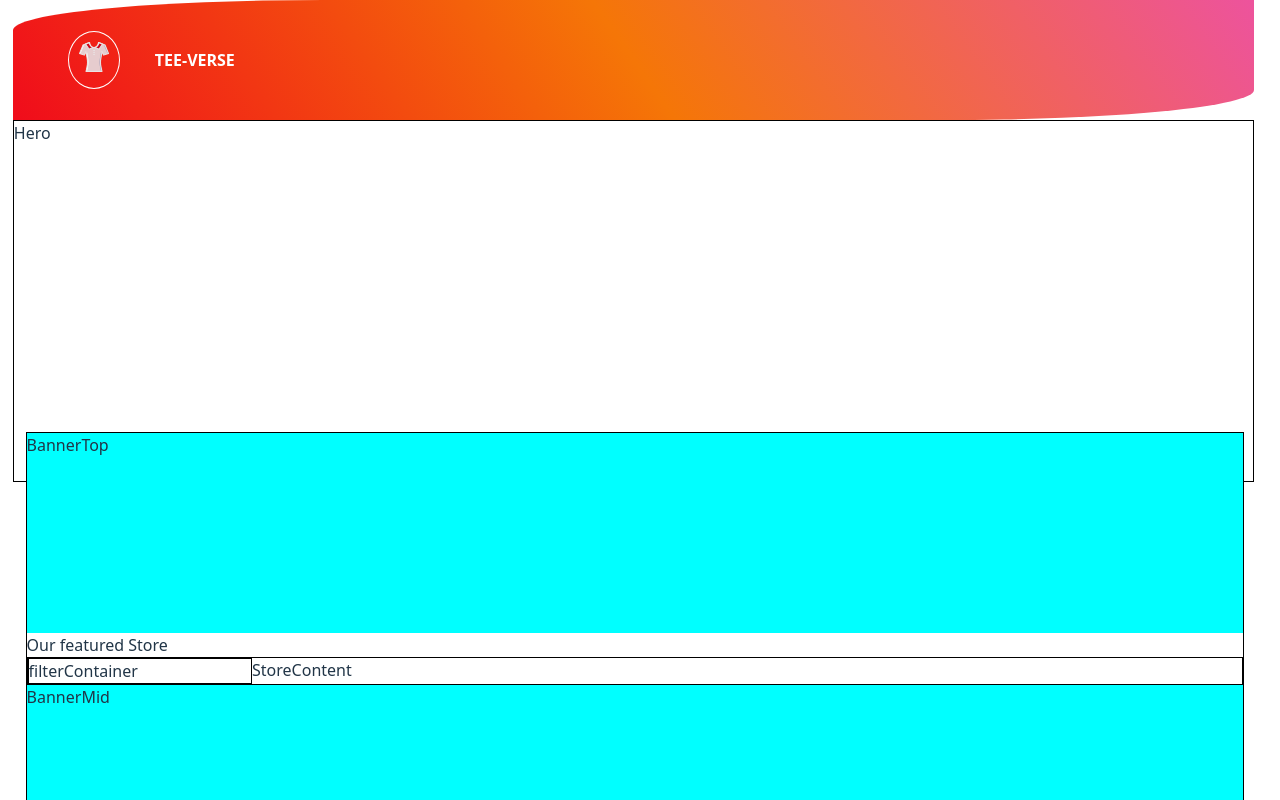
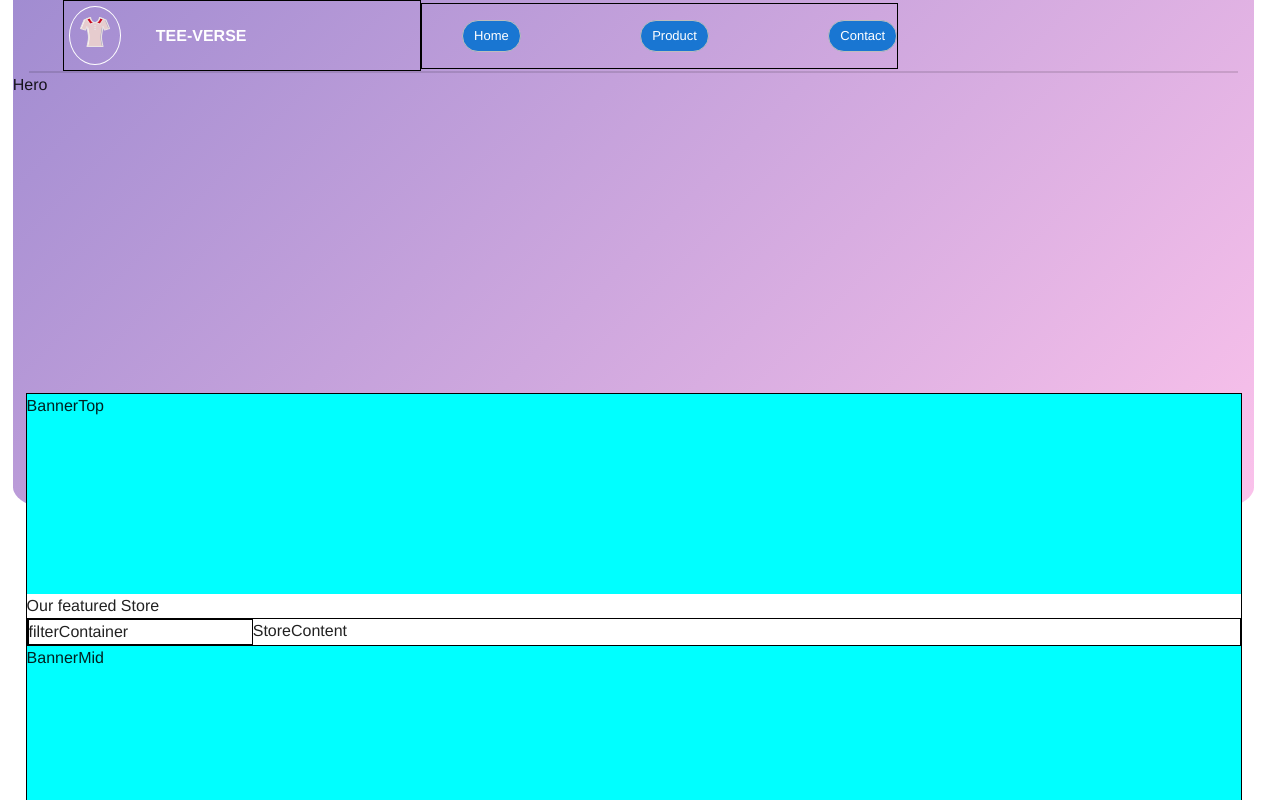
Before and after one commit to Rituraj-Saha/Teeverse, a React (Vite) app: page / in a window 1280 px wide. Shown: the top 800 px of the page. Built offline with nearby package versions, Linux system fonts and the light colour scheme.

Commit message:
themeing added

```diff
--- a/package.json
+++ b/package.json
@@ -12,6 +12,7 @@
   "dependencies": {
     "@emotion/react": "^11.14.0",
     "@emotion/styled": "^11.14.0",
+    "@fontsource/poppins": "^5.2.5",
     "@fontsource/roboto": "^5.2.5",
     "@mui/icons-material": "^7.0.2",
     "@mui/material": "^7.0.2",
--- a/src/App.jsx
+++ b/src/App.jsx
@@ -5,20 +5,33 @@ import "./App.css";
 import Nav from "./components/navigationBar/nav";
 import Hero from "./components/home/heroSection/Hero";
 import Home from "./components/home/Home";
-import '@fontsource/roboto/300.css';
-import '@fontsource/roboto/400.css';
-import '@fontsource/roboto/500.css';
-import '@fontsource/roboto/700.css';
+import "@fontsource/roboto/300.css";
+import "@fontsource/roboto/400.css";
+import "@fontsource/roboto/500.css";
+import "@fontsource/roboto/700.css";
+import GrainyGradiant from "./reusableComponent/backgroundGrainyGrad/GrainyGradiant";
+import { CssBaseline, Divider, ThemeProvider } from "@mui/material";
+import theme, { injectCssVariables } from "./theme/theme";
+
 function App() {
   const [count, setCount] = useState(0);
+  injectCssVariables(theme);
+  return (
+    <ThemeProvider theme={theme}>
+      <CssBaseline />
+      <GrainyGradiant>
+        <Nav />
+        <Divider
+          component="div"
+          variant="middle"
+          sx={{ border: "1px solid", borderColor: "divider" }}
+          orientation="horizontal"
+        />
+        <Hero />
+      </GrainyGradiant>
 
-  return (
-    <>
-      <Nav />
-      <div>
-        <Home />
-      </div>
-    </>
+      <Home />
+    </ThemeProvider>
   );
 }
 
--- a/src/components/home/Home.jsx
+++ b/src/components/home/Home.jsx
@@ -5,6 +5,7 @@ import ContentWrapper from "./content/ContentWrapper";
 import Vision from "./vision/Vision";
 import Testimonial from "./testimonial/Testimonial";
 import Faq from "./content/faq/Faq";
+import GrainyGradiant from "../../reusableComponent/backgroundGrainyGrad/GrainyGradiant";
 const Home = () => {
   return (
     <div className={styles.parent}>
@@ -14,9 +15,11 @@ const Home = () => {
           flexDirection: "column",
         }}
       >
-        <Hero />
+        {/* <GrainyGradiant>
+          <Hero /> */}
 
         <ContentWrapper />
+        {/* </GrainyGradiant> */}
       </div>
 
       <Vision />
--- a/src/components/home/content/contentWrapper.module.css
+++ b/src/components/home/content/contentWrapper.module.css
@@ -3,7 +3,8 @@
   margin-left: 1vw;
   margin-right: 1vw;
   border: 1px solid black;
-  margin-top: -50px;
+  margin-top: -15vh;
   width: 95vw;
   flex-direction: column;
+  z-index: 4;
 }
--- a/src/components/home/heroSection/Hero.module.css
+++ b/src/components/home/heroSection/Hero.module.css
@@ -1,5 +1,14 @@
 .parent {
   display: flex;
-  height: 45vh;
-  border: 1px solid black;
+  height: 55vh;
+  /* border: 1px solid black; */
+  /* background: #f00c1b;
+  border-bottom-left-radius: 55%;
+  border-bottom-right-radius: 55%; */
+  /* background: linear-gradient(
+    55deg,
+    rgba(240, 12, 27, 1) 0%,
+    rgba(245, 118, 7, 1) 50%,
+    rgba(237, 83, 157, 1) 100%
+  ); */
 }
--- a/src/components/navigationBar/Nav.jsx
+++ b/src/components/navigationBar/Nav.jsx
@@ -2,9 +2,39 @@ import React from "react";
 import styles from "./nav.module.css";
 import { ShirtLOGO } from "../../assets/svgAssets";
 import SvgStringRenderer from "../../reusableComponent/SvgReusableRenderer";
+import { Chip, useTheme } from "@mui/material";
+const NAVITEMS = [
+  {
+    label: "Home",
+    onClick: () => {
+      console.log("Home Clicked");
+    },
+  },
+  {
+    label: "Product",
+    onClick: () => {
+      console.log("Product Clicked");
+    },
+  },
+  {
+    label: "Contact",
+    onClick: () => {
+      console.log("Contact Clicked");
+    },
+  },
+];
 function Nav() {
+  const theme = useTheme();
   return (
     <nav className={styles.parent}>
+      <div
+        style={{
+          display: "flex",
+          alignItems: "center",
+          flex: 0.3,
+          border: "1px solid black",
+        }}
+      >
         <div
           style={{
             display: "flex",
@@ -30,6 +60,41 @@ function Nav() {
         >
           TEE-VERSE
         </span>
+      </div>
+
+      <div
+        style={{
+          display: "flex",
+          alignItems: "center",
+          flex: 0.4,
+          border: "1px solid black",
+        }}
+      >
+        <ul
+          style={{
+            display: "flex",
+            justifyContent: "space-between",
+            flex: 1,
+            alignItems: "space-between",
+            alignContent: "space-between",
+          }}
+        >
+          {NAVITEMS.map((itemm, index) => {
+            return (
+              <Chip
+                label={itemm.label}
+                key={index}
+                onClick={itemm.onClick}
+                variant="outlined"
+                sx={{
+                  background: theme.palette.primary.main,
+                  color: "#FFF",
+                }}
+              ></Chip>
+            );
+          })}
+        </ul>
+      </div>
       <div></div>
     </nav>
   );
--- a/src/components/navigationBar/nav.module.css
+++ b/src/components/navigationBar/nav.module.css
@@ -1,11 +1,7 @@
 .parent {
   display: flex;
-  background: #f00c1b;
-  background: linear-gradient(55deg,rgba(240, 12, 27, 1) 0%, rgba(245, 118, 7, 1) 50%, rgba(237, 83, 157, 1) 100%);
-  height: 15vh;
-  border-top-left-radius: 25%;
-  border-bottom-right-radius: 25%;
+  flex: 1;
+  height: 12vh;
   align-items: center;
   padding-left: 50px;
-  /* justify-content: center; */
 }
--- /dev/null
+++ b/src/reusableComponent/backgroundGrainyGrad/GrainyGradiant.jsx
@@ -0,0 +1,7 @@
+import React from "react";
+import styles from "./grainyGradiant.module.css";
+const GrainyGradiant = (props) => {
+  return <div className={styles.parent}>{props.children}</div>;
+};
+
+export default GrainyGradiant;
--- /dev/null
+++ b/src/reusableComponent/backgroundGrainyGrad/grainyGradiant.module.css
@@ -0,0 +1,10 @@
+.parent {
+  display: flex;
+  flex-direction: column;
+  margin: 0;
+  background: linear-gradient(135deg, #a18cd1, #fbc2eb);
+  position: relative;
+  overflow: hidden;
+  border-bottom-left-radius: 5%;
+  border-bottom-right-radius: 5%;
+}
--- /dev/null
+++ b/src/theme/theme.js
@@ -0,0 +1,59 @@
+// theme.js
+import { createTheme } from "@mui/material/styles";
+
+const theme = createTheme({
+  palette: {
+    primary: {
+      main: "#1976d2", // Replace with your desired primary color
+    },
+    secondary: {
+      main: "#dc004e", // Replace with your desired secondary color
+    },
+    error: {
+      main: "#f44336",
+    },
+    warning: {
+      main: "#ff9800",
+    },
+    info: {
+      main: "#2196f3",
+    },
+    success: {
+      main: "#4caf50",
+    },
+    // You can add custom colors too
+    custom: {
+      light: "#f0f0f0",
+      main: "#9c27b0",
+      dark: "#6a0080",
+      contrastText: "#fff",
+    },
+  },
+  typography: {
+    fontFamily: '"Poppins", "Helvetica", "Arial", "sans-serif"',
+  },
+  components: {
+    MuiCssBaseline: {
+      styleOverrides: {
+        body: {
+          fontFamily: '"Poppins", "Helvetica", "Arial", sans-serif',
+        },
+      },
+    },
+  },
+});
+export const injectCssVariables = (theme) => {
+  const root = document.documentElement;
+
+  // Loop over each key in theme.palette
+  Object.keys(theme.palette).forEach((item) => {
+    // Dynamically access the `main` color for each palette item
+    const colorValue = theme.palette[item]?.main;
+    if (colorValue) {
+      // Set the CSS variable for the color
+      root.style.setProperty(`--color-${item}-main`, colorValue);
+    }
+  });
+};
+
+export default theme;
```
Also changed, not shown: 1 other file (tests, documents, lock files or other folders). Lines whose indentation alone changed are shown as unchanged.
